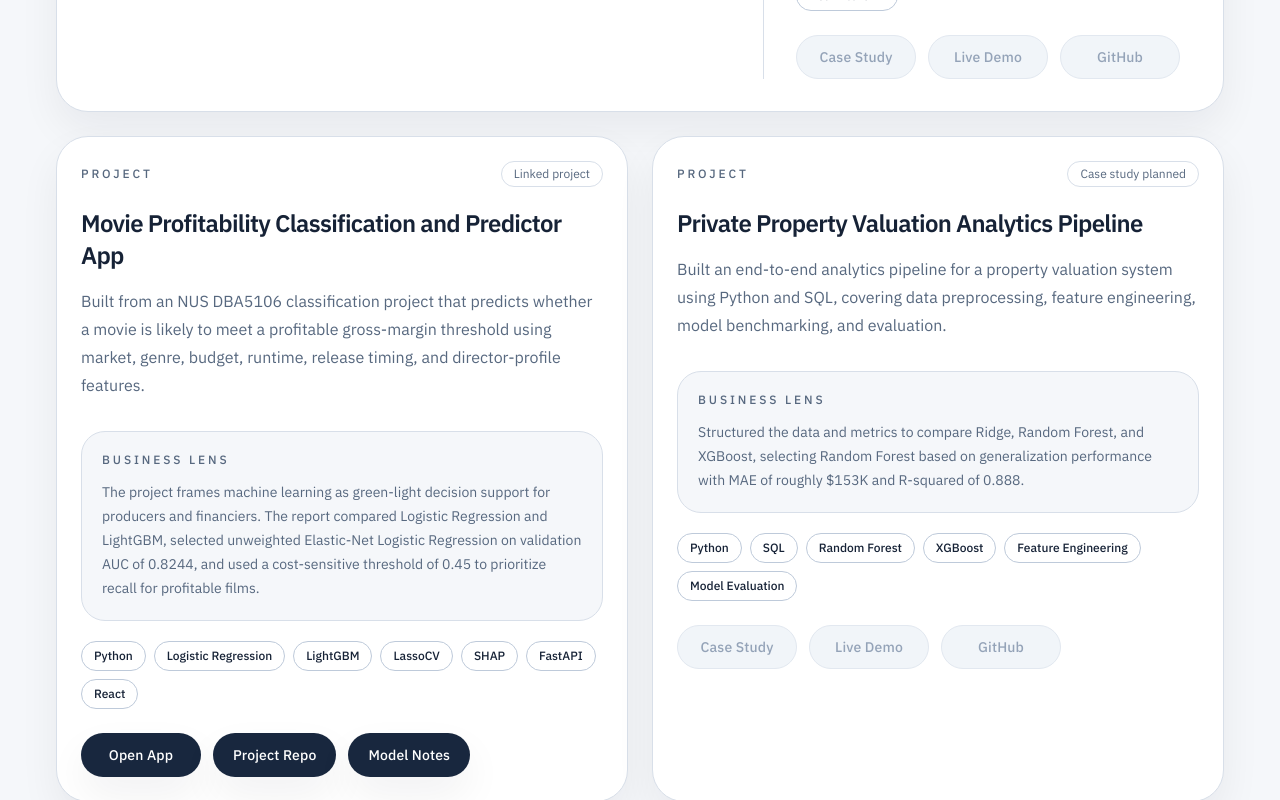
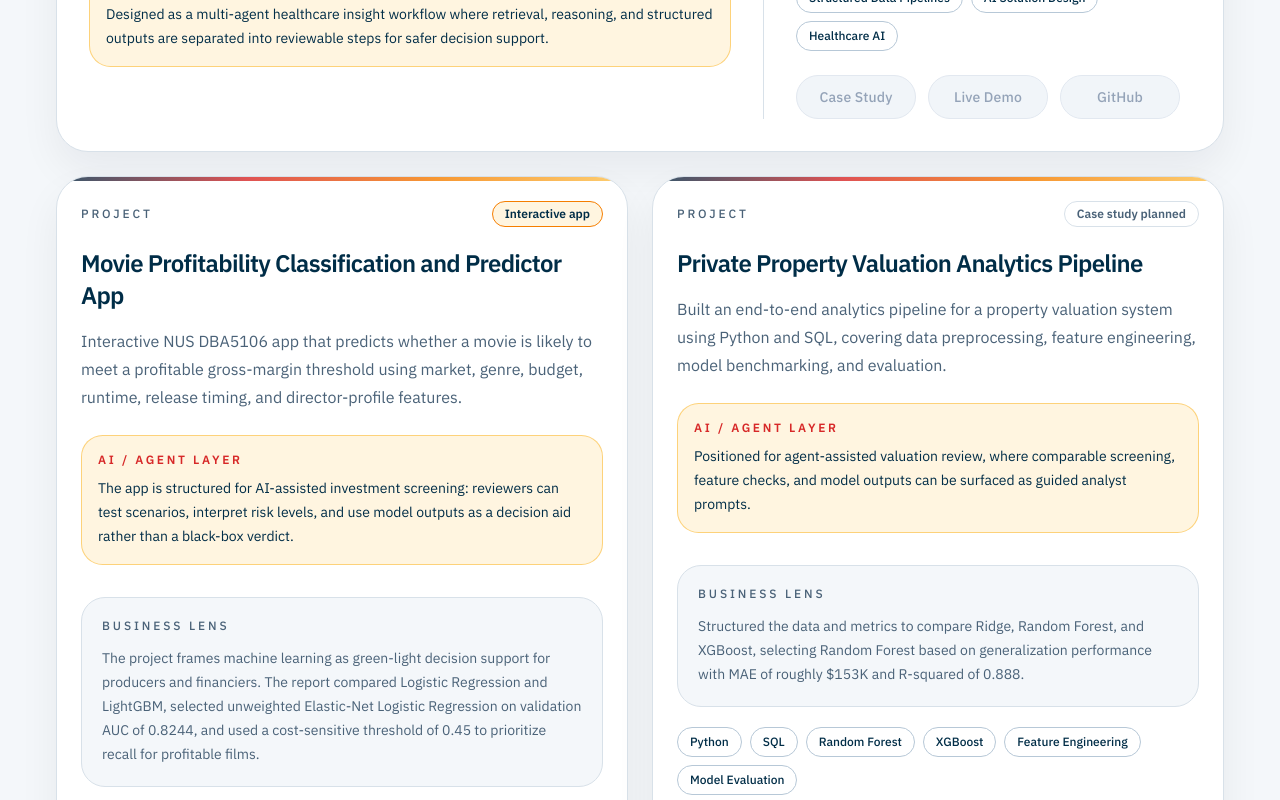
Before and after one commit to carloida/vercel_portfolio, a Next.js app: page / in a window 1280 px wide. Shown: the part 4940-5740 px from the top of the page. Built offline with nearby package versions, Linux system fonts and the light colour scheme; no server answers.

Commit message:
Enhance portfolio theme and project highlights

```diff
--- a/src/app/globals.css
+++ b/src/app/globals.css
@@ -3,14 +3,18 @@
 @tailwind utilities;
 
 :root {
-  --background: 214 45% 99%;
-  --surface: 213 30% 97%;
-  --foreground: 218 42% 15%;
-  --muted: 215 19% 42%;
-  --line: 214 28% 88%;
-  --line-strong: 215 28% 80%;
-  --navy: 217 44% 17%;
-  --navy-soft: 214 39% 23%;
+  --background: 0 0% 100%;
+  --surface: 210 38% 97%;
+  --foreground: 202 100% 14%;
+  --muted: 208 24% 38%;
+  --line: 208 27% 88%;
+  --line-strong: 207 28% 78%;
+  --navy: 202 100% 14%;
+  --navy-soft: 202 82% 20%;
+  --red: 0 69% 50%;
+  --orange: 31 100% 48%;
+  --gold: 40 97% 65%;
+  --gold-soft: 40 100% 94%;
 }
 
 html {
@@ -23,7 +27,7 @@ body {
 }
 
 ::selection {
-  background: rgba(15, 31, 53, 0.14);
+  background: rgba(252, 191, 73, 0.38);
 }
 
 @layer base {
@@ -33,7 +37,9 @@ body {
 
   body {
     @apply font-sans antialiased;
-    background-image: radial-gradient(circle at top right, rgba(15, 31, 53, 0.05), transparent 30%);
+    background-image:
+      radial-gradient(circle at top right, rgba(252, 191, 73, 0.12), transparent 26%),
+      radial-gradient(circle at 10% 0%, rgba(0, 48, 73, 0.05), transparent 24%);
   }
 
   a,
--- a/src/components/sections/ProjectsSection.tsx
+++ b/src/components/sections/ProjectsSection.tsx
@@ -12,9 +12,9 @@ export function ProjectsSection({ projects }: ProjectsSectionProps) {
   return (
     <Section id="projects" tone="subtle">
       <SectionHeading
-        description="A mix of NUS MsBA work, innovation challenge work, and earlier operating-context builds that show how data work connects to actual decision support."
+        description="Interactive applications, AI-agent concepts, and analytics pipelines that show how data work turns into usable decision support."
         eyebrow="Featured Projects"
-        title="Selected project work across analytics, AI, and data modeling"
+        title="Project work with deployed interfaces, AI layers, and business decision logic"
       />
       <div className="mt-12 grid gap-6 lg:grid-cols-2">
         {projects.map((project) => (
--- a/src/components/ui/Button.tsx
+++ b/src/components/ui/Button.tsx
@@ -3,7 +3,7 @@ import type { MouseEventHandler, ReactNode } from "react";
 
 import { cn } from "@/lib/cn";
 
-type ButtonVariant = "primary" | "secondary" | "ghost" | "inverse";
+type ButtonVariant = "primary" | "secondary" | "accent" | "project" | "ghost" | "inverse";
 type ButtonSize = "md" | "lg";
 
 interface ButtonProps {
@@ -23,6 +23,10 @@ const variantStyles: Record<ButtonVariant, string> = {
     "bg-[hsl(var(--navy))] text-white shadow-soft hover:-translate-y-0.5 hover:bg-[hsl(var(--navy-soft))]",
   secondary:
     "border border-[hsl(var(--line-strong))] bg-white text-[hsl(var(--foreground))] hover:-translate-y-0.5 hover:border-[hsl(var(--navy))]",
+  accent:
+    "bg-[hsl(var(--orange))] text-white shadow-soft hover:-translate-y-0.5 hover:bg-[hsl(var(--red))]",
+  project:
+    "border border-[hsl(var(--red))] bg-white text-[hsl(var(--red))] shadow-soft hover:-translate-y-0.5 hover:bg-[hsl(var(--red))] hover:text-white",
   ghost:
     "border border-transparent bg-transparent text-[hsl(var(--foreground))] hover:-translate-y-0.5 hover:bg-slate-100",
   inverse:
--- a/src/components/ui/ProjectCard.tsx
+++ b/src/components/ui/ProjectCard.tsx
@@ -9,21 +9,30 @@ interface ProjectCardProps {
 
 export function ProjectCard({ project }: ProjectCardProps) {
   const hasLinkedAction = project.actions.some((action) => Boolean(action.href));
+  const linkedApp = project.actions.some((action) => action.label.toLowerCase().includes("open app") && action.href);
 
   return (
     <article
       className={cn(
-        "group rounded-[2rem] border border-[hsl(var(--line))] bg-white p-6 shadow-soft transition-all duration-300 hover:-translate-y-1 hover:border-[hsl(var(--navy))] hover:shadow-panel",
+        "group relative overflow-hidden rounded-[2rem] border border-[hsl(var(--line))] bg-white p-6 shadow-soft transition-all duration-300 hover:-translate-y-1 hover:border-[hsl(var(--orange))] hover:shadow-panel",
         project.featured && "lg:col-span-2 lg:grid lg:grid-cols-[1.2fr_0.8fr] lg:gap-8 lg:p-8"
       )}
     >
+      <div className="absolute inset-x-0 top-0 h-1 bg-[linear-gradient(90deg,hsl(var(--navy)),hsl(var(--red)),hsl(var(--orange)),hsl(var(--gold)))] opacity-80" />
       <div>
         <div className="flex items-center justify-between gap-4">
           <p className="text-xs font-medium uppercase tracking-[0.24em] text-[hsl(var(--muted))]">
             {project.featured ? "Featured Build" : "Project"}
           </p>
-          <span className="rounded-full border border-[hsl(var(--line))] px-3 py-1 text-xs text-[hsl(var(--muted))]">
-            {project.featured ? "Priority case study" : hasLinkedAction ? "Linked project" : "Case study planned"}
+          <span
+            className={cn(
+              "rounded-full border px-3 py-1 text-xs font-semibold",
+              linkedApp
+                ? "border-[hsl(var(--orange))] bg-[hsl(var(--gold-soft))] text-[hsl(var(--navy))]"
+                : "border-[hsl(var(--line))] text-[hsl(var(--muted))]"
+            )}
+          >
+            {linkedApp ? "Interactive app" : project.featured ? "Priority case study" : hasLinkedAction ? "Linked project" : "Case study planned"}
           </span>
         </div>
         <h3 className="mt-5 text-2xl font-semibold tracking-[-0.03em] text-[hsl(var(--foreground))]">
@@ -32,6 +41,17 @@ export function ProjectCard({ project }: ProjectCardProps) {
         <p className="mt-4 text-base leading-7 text-[hsl(var(--muted))]">
           {project.summary}
         </p>
+
+        {project.aiContext ? (
+          <div className="mt-6 rounded-[1.35rem] border border-[hsl(var(--gold))]/70 bg-[hsl(var(--gold-soft))] p-4">
+            <p className="text-xs font-semibold uppercase tracking-[0.22em] text-[hsl(var(--red))]">
+              AI / Agent Layer
+            </p>
+            <p className="mt-2 text-sm leading-6 text-[hsl(var(--foreground))]">
+              {project.aiContext}
+            </p>
+          </div>
+        ) : null}
       </div>
 
       <div className={cn("mt-8", project.featured && "lg:mt-0 lg:border-l lg:border-[hsl(var(--line))] lg:pl-8")}>
@@ -47,7 +67,7 @@ export function ProjectCard({ project }: ProjectCardProps) {
         <ul className="mt-5 flex flex-wrap gap-2">
           {project.tools.map((tool) => (
             <li
-              className="rounded-full border border-[hsl(var(--line-strong))] px-3 py-1.5 text-xs font-medium text-[hsl(var(--foreground))]"
+              className="rounded-full border border-[hsl(var(--line-strong))] bg-white px-3 py-1.5 text-xs font-medium text-[hsl(var(--foreground))]"
               key={tool}
             >
               {tool}
@@ -63,7 +83,15 @@ export function ProjectCard({ project }: ProjectCardProps) {
               external={action.external}
               href={action.href}
               key={action.label}
-              variant={action.href ? "primary" : "secondary"}
+              variant={
+                !action.href
+                  ? "secondary"
+                  : action.label.toLowerCase().includes("open app")
+                    ? "accent"
+                    : action.label.toLowerCase().includes("project")
+                      ? "project"
+                      : "secondary"
+              }
             >
               {action.label}
             </Button>
--- a/src/data/portfolio.ts
+++ b/src/data/portfolio.ts
@@ -253,6 +253,8 @@ export const projects: Project[] = [
       "A 2nd runner-up entry in the NUS-SYNAPXE-IMDA AI Innovation Challenge 2026, where I led product structuring and solution design for a healthcare AI system built to generate context-aware medical insights.",
     businessLens:
       "The work focused on shaping an applied AI concept around workflow usefulness by combining agent-based architecture, retrieval-augmented generation, and structured data pipelines.",
+    aiContext:
+      "Designed as a multi-agent healthcare insight workflow where retrieval, reasoning, and structured outputs are separated into reviewable steps for safer decision support.",
     tools: [
       "Agent-Based Architecture",
       "RAG",
@@ -271,9 +273,11 @@ export const projects: Project[] = [
     slug: "movie-profitability-classification-predictor",
     title: "Movie Profitability Classification and Predictor App",
     summary:
-      "Built from an NUS DBA5106 classification project that predicts whether a movie is likely to meet a profitable gross-margin threshold using market, genre, budget, runtime, release timing, and director-profile features.",
+      "Interactive NUS DBA5106 app that predicts whether a movie is likely to meet a profitable gross-margin threshold using market, genre, budget, runtime, release timing, and director-profile features.",
     businessLens:
       "The project frames machine learning as green-light decision support for producers and financiers. The report compared Logistic Regression and LightGBM, selected unweighted Elastic-Net Logistic Regression on validation AUC of 0.8244, and used a cost-sensitive threshold of 0.45 to prioritize recall for profitable films.",
+    aiContext:
+      "The app is structured for AI-assisted investment screening: reviewers can test scenarios, interpret risk levels, and use model outputs as a decision aid rather than a black-box verdict.",
     tools: [
       "Python",
       "Logistic Regression",
@@ -308,6 +312,8 @@ export const projects: Project[] = [
       "Built an end-to-end analytics pipeline for a property valuation system using Python and SQL, covering data preprocessing, feature engineering, model benchmarking, and evaluation.",
     businessLens:
       "Structured the data and metrics to compare Ridge, Random Forest, and XGBoost, selecting Random Forest based on generalization performance with MAE of roughly $153K and R-squared of 0.888.",
+    aiContext:
+      "Positioned for agent-assisted valuation review, where comparable screening, feature checks, and model outputs can be surfaced as guided analyst prompts.",
     tools: [
       "Python",
       "SQL",
@@ -343,7 +349,9 @@ export const projects: Project[] = [
       "Built a portfolio optimization workflow using 30 years of returns from 43 industry portfolios, applying MPT and CAPM with shrinkage to construct and combine EWP, GMV, and Tangency portfolios.",
     businessLens:
       "The objective was not just higher in-sample performance, but more stable out-of-sample behavior and clearer communication of allocation trade-offs through Sharpe-oriented optimization.",
-    tools: ["Python", "MPT", "CAPM", "Shrinkage", "Optimization", "Out-of-Sample Testing"],
+    aiContext:
+      "The interactive lab includes an AI insights layer to help users interpret allocation behavior, concentration risk, and risk-return trade-offs without losing the underlying quantitative logic.",
+    tools: ["Python", "MPT", "CAPM", "Shrinkage", "Optimization", "AI Insights", "Out-of-Sample Testing"],
     actions: [
       {
         label: "Open App",
--- a/src/types/portfolio.ts
+++ b/src/types/portfolio.ts
@@ -25,6 +25,7 @@ export interface Project {
   title: string;
   summary: string;
   businessLens: string;
+  aiContext?: string;
   tools: string[];
   featured?: boolean;
   actions: ActionLink[];
```
